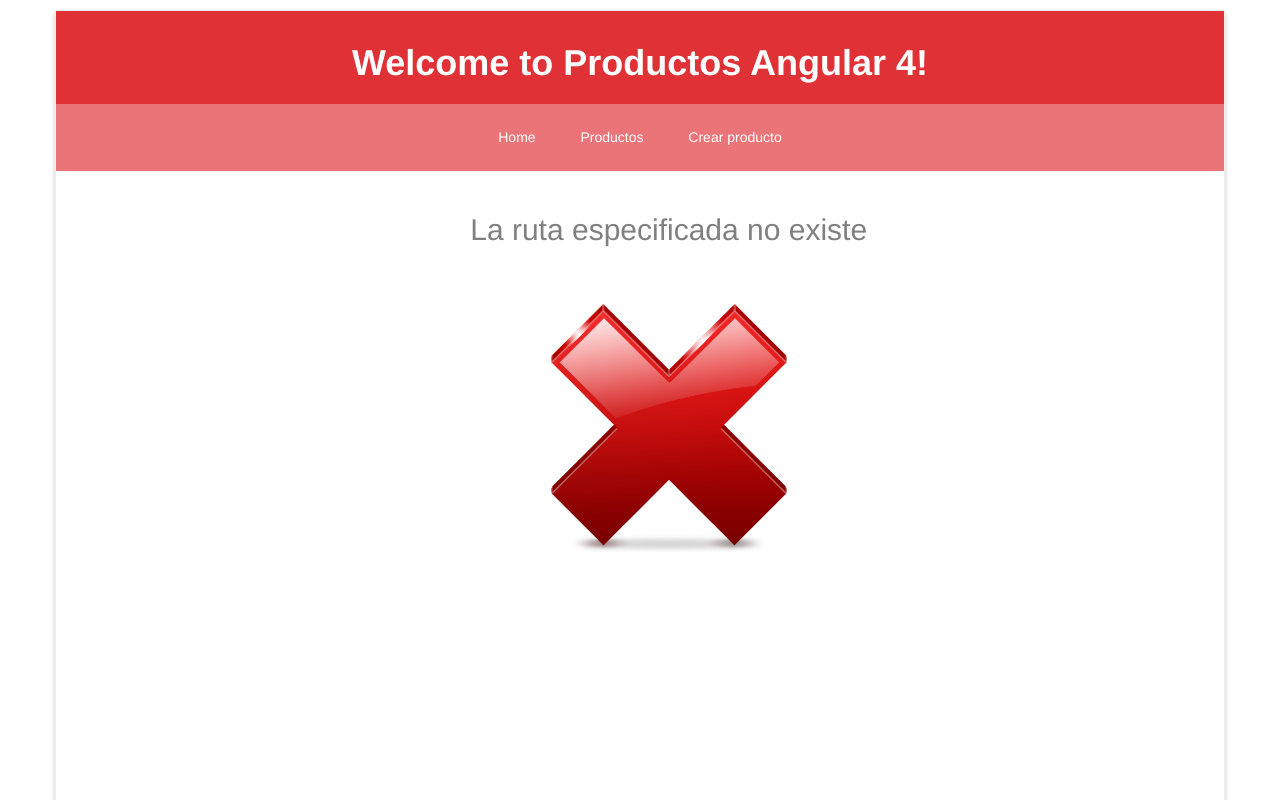
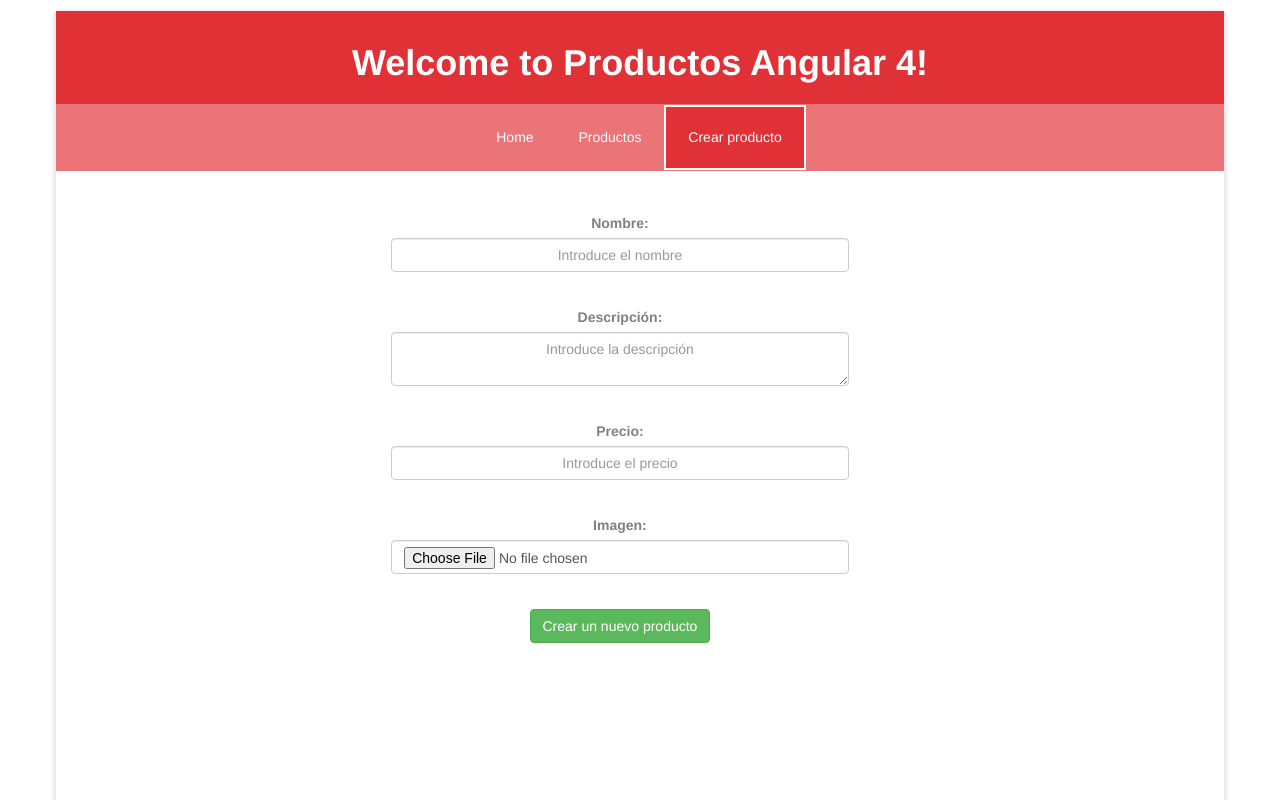
Before and after one commit to DANACH666DJ/angular4_webApp, an Angular app: page /productos_add in a window 1280 px wide. Shown: the top 800 px of the page. Built offline with nearby package versions, Linux system fonts and the light colour scheme.

Commit message:
create component createProducts and view form

```diff
--- a/src/app/app.component.css
+++ b/src/app/app.component.css
@@ -48,11 +48,12 @@ section{
 }
 
 footer{
-    color: grey;
+    color: white;
     padding: 1%;
     margin-top: 30%;
     text-align: center;
     border-top:1px solid #eee;
+    background:rgba(224, 49, 55, 0.67);
 }
 
 .activado{
--- a/src/app/app.component.html
+++ b/src/app/app.component.html
@@ -20,7 +20,7 @@
           <!--Directiva routerLinkActive para llamar a la clase activado y que se marque cada link al estar en el-->
           <a [routerLink]="['/home']" [routerLinkActive]="['activado']">Home</a>
           <a [routerLink]="['/productos_list']" [routerLinkActive]="['activado']">Productos</a>
-          <a href="#">Crear producto</a>
+          <a [routerLink]="['/productos_add']" [routerLinkActive]="['activado']">Crear producto</a>
         </nav>
       </div>
     </div>
--- a/src/app/app.module.ts
+++ b/src/app/app.module.ts
@@ -11,14 +11,15 @@ import { AppComponent } from './app.component';
 import { HomeComponent } from './components/home.component';
 import { ErrorComponent } from './components/error.component';
 import { ProductosListComponent } from './components/productos_list.component';
-
+import { ProductoAddComponent } from './components/producto_add.component';
 
 @NgModule({
   declarations: [
     AppComponent,
     HomeComponent,
     ErrorComponent,
-    ProductosListComponent
+    ProductosListComponent,
+    ProductoAddComponent
   ],
   imports: [
     BrowserModule,
--- a/src/app/app.routing.ts
+++ b/src/app/app.routing.ts
@@ -5,6 +5,7 @@ import { Routes, RouterModule } from '@angular/router';
 import { HomeComponent } from './components/home.component';
 import { ErrorComponent } from './components/error.component';
 import { ProductosListComponent } from './components/productos_list.component';
+import { ProductoAddComponent } from './components/producto_add.component';
 
 //Array de ruyas con los componentes
 const appRoutes: Routes = [
@@ -12,6 +13,7 @@ const appRoutes: Routes = [
     { path: '', redirectTo: 'home', pathMatch: 'full' },
     { path: 'home', component: HomeComponent },
     { path: 'productos_list', component:  ProductosListComponent },
+    { path: 'productos_add', component:  ProductoAddComponent },
     //ruta por si falla y no existe la ruta
     { path: '**', component: ErrorComponent }
 ];
--- /dev/null
+++ b/src/app/components/producto_add.component.ts
@@ -0,0 +1,32 @@
+import { Component } from '@angular/core';
+import { Router, ActivatedRoute, Params } from '@angular/router';
+import { ProductoService } from '../services/producto.service';
+import { Producto } from '../models/producto';
+
+@Component({
+    selector:'producto_add',
+    templateUrl:'../views/producto_add.component.html',
+    styleUrls : ['../styles/producto_add.component.css'],
+    providers: [ProductoService]
+})
+
+export class ProductoAddComponent{
+    public title:string;
+
+    constructor(
+        private _route: ActivatedRoute,
+        private _router: Router,
+        private _productoService: ProductoService
+    ){
+        this.title="Crear un nuevo producto";
+    }
+
+    ngOnInit(){
+        console.log("Se ha cargado el componente producto_add.ts");
+    }
+
+
+
+
+
+}
--- a/src/app/services/producto.service.ts
+++ b/src/app/services/producto.service.ts
@@ -20,4 +20,6 @@ export class ProductoService{
     getProductos(){
          return this._http.get(this.url+"productos").map(res => res.json());
     }
+
+
 }
--- /dev/null
+++ b/src/app/styles/producto_add.component.css
@@ -0,0 +1,9 @@
+::-webkit-input-placeholder {
+   text-align: center;
+}
+label{
+    margin-top: 20px;
+}
+input[type=submit] {
+   margin-top: 20px;
+}
--- a/src/app/styles/productos_list.component.css
+++ b/src/app/styles/productos_list.component.css
@@ -1,4 +1,3 @@
-
 td,th{
     border: 2px solid white !important;
     background:#E03137;
--- /dev/null
+++ b/src/app/views/producto_add.component.html
@@ -0,0 +1,35 @@
+<div class="container-fluid">
+    <div class="container">
+        <form class="form-horizontal" role="form" #formProducto="ngForm">
+            <div class="form-group">
+                <div class="col-lg-5  col-md-7 col-sm-9 col-xs-12">
+                    <label>Nombre:</label>
+                    <input type="text" class="form-control" name="nombre" placeholder="Introduce el nombre" required>
+                </div>
+            </div>
+            <div class="form-group">
+                <div class="col-lg-5  col-md-7 col-sm-9 col-xs-12">
+                    <label>Descripción:</label>
+                    <textarea class="form-control" name="description" placeholder="Introduce la descripción" required></textarea>
+                </div>
+            </div>
+            <div class="form-group">
+                <div class="col-lg-5  col-md-7 col-sm-9 col-xs-12">
+                    <label>Precio:</label>
+                    <input type="text" class="form-control" name="precio" placeholder="Introduce el precio" required>
+                </div>
+            </div>
+            <div class="form-group">
+                <div class="col-lg-5  col-md-7 col-sm-9 col-xs-12">
+                    <label>Imagen:</label>
+                    <input type="file" class="form-control" name="imagen" required>
+                </div>
+            </div>
+            <div class="form-group">
+                <div class="col-lg-5  col-md-7 col-sm-9 col-xs-12">
+                    <input type="submit" value="{{ title }}" class="btn btn-success" />
+                </div>
+            </div>
+        </form>
+    </div>
+</div>
```
